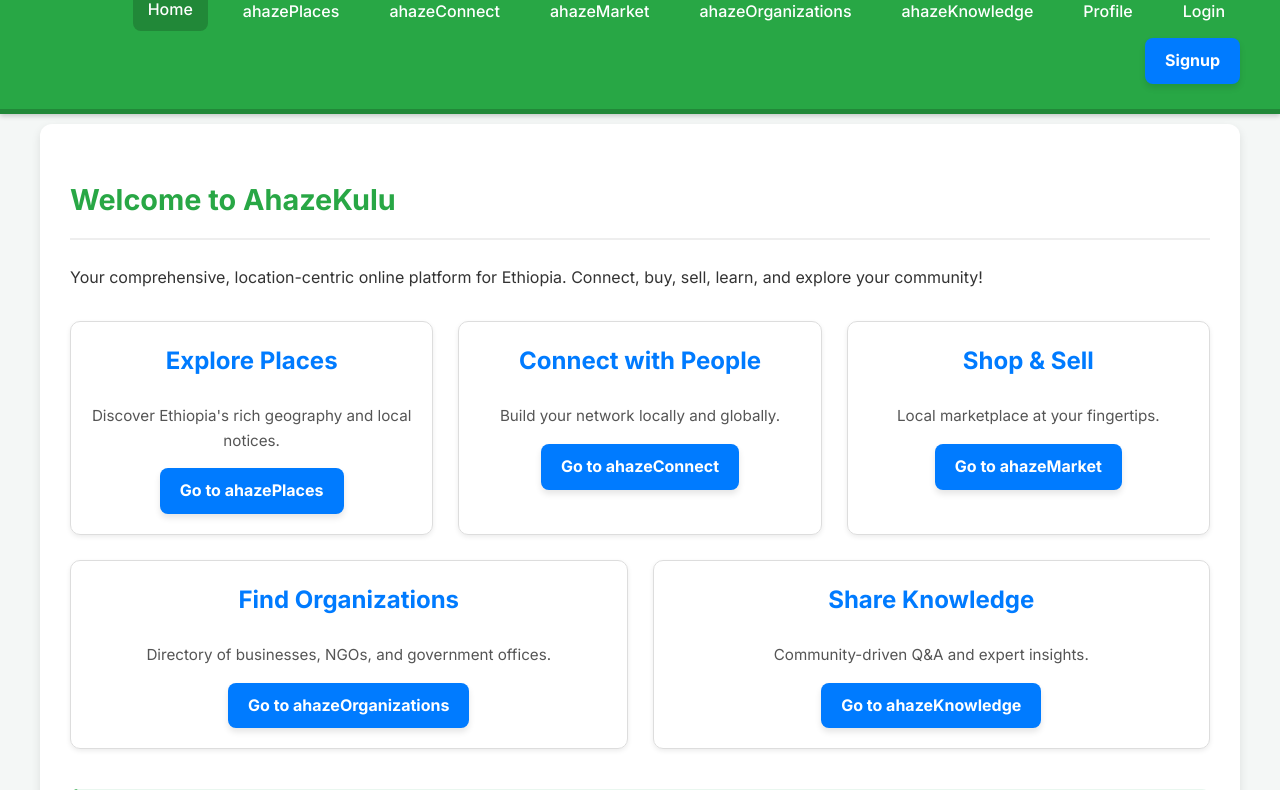
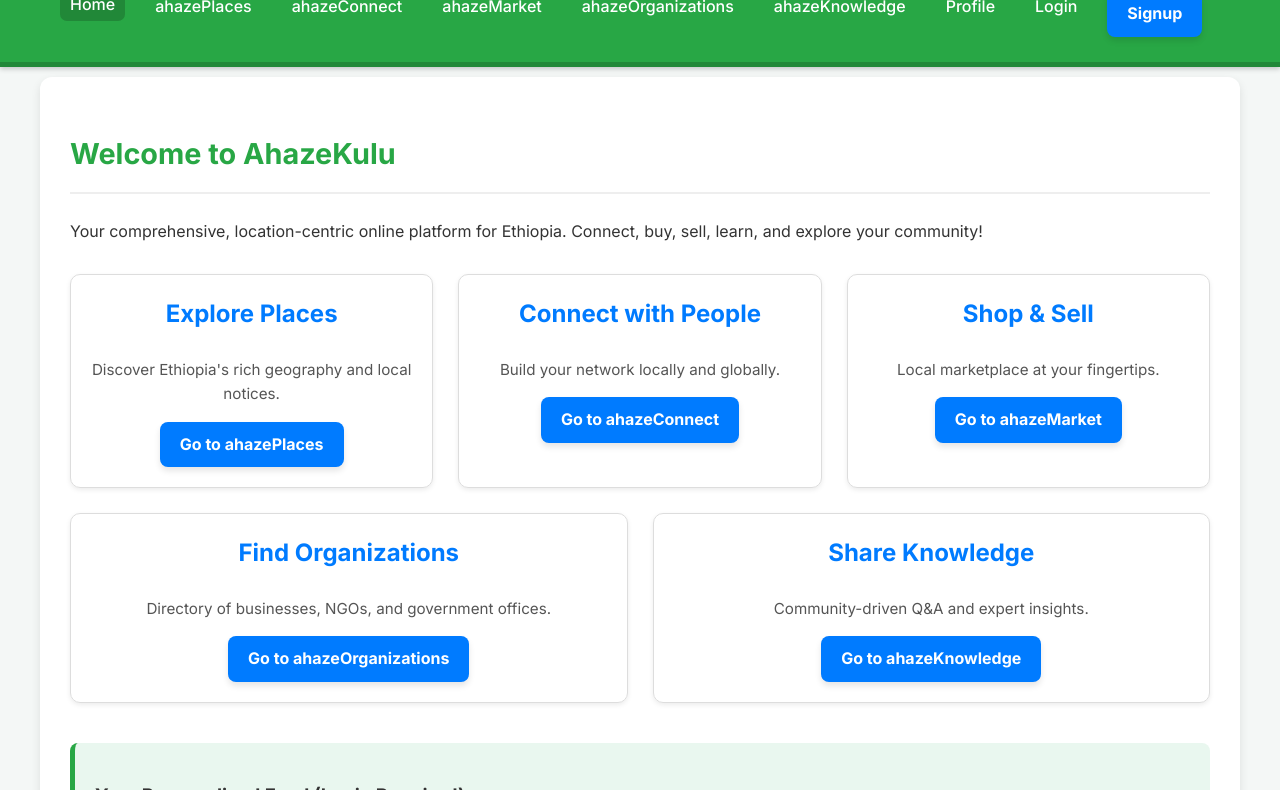
Before and after one commit to Ahazekulu/MVP-for-ahazeKulu, a plain HTML site: page index.html in a window 1280 px wide. Shown: the part 85-875 px from the top of the page. Drawn offline with Linux system fonts and the light colour scheme.

Commit message:
Update index.html

```diff
--- a/index.html
+++ b/index.html
@@ -67,8 +67,8 @@
         header nav ul li a {
             color: white;
             text-decoration: none;
-            padding: 8px 15px;
-            border-radius: 8px;
+            padding: 3px 10px;
+            border-radius: 7px;
             transition: background-color 0.3s ease, transform 0.2s ease;
             font-weight: 500;
             display: block;
```
